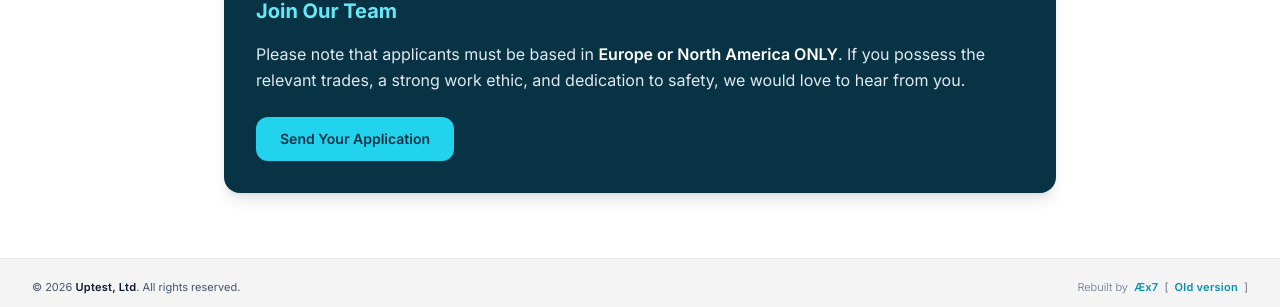
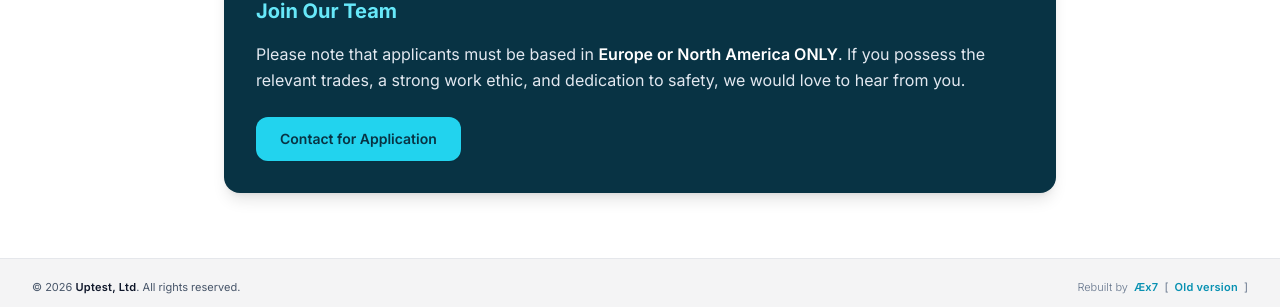
Before and after one commit to mruslys/uptest.no, a Jekyll site: the page built from career/index.html, in a window 1280 px wide and 1254 px high. Shown: the part 939-1246 px from the top of the window. Built offline with Jekyll 4.4.1, drawn with Linux system fonts in a browser that asks for light colours; nearby versions of some CDN libraries.

Commit message:
Update index.html

```diff
--- a/career/index.html
+++ b/career/index.html
@@ -43,7 +43,7 @@ title: "Jobs & Careers"
         </p>
         <div class="pt-2">
             <a href="contacts/" class="inline-flex items-center justify-center px-6 py-3 rounded-xl font-semibold text-sm text-brand-950 bg-brand-400 hover:bg-brand-300 shadow-sm transition-all">
-                Send Your Application
+                Contact for Application
             </a>
         </div>
     </div>
```
